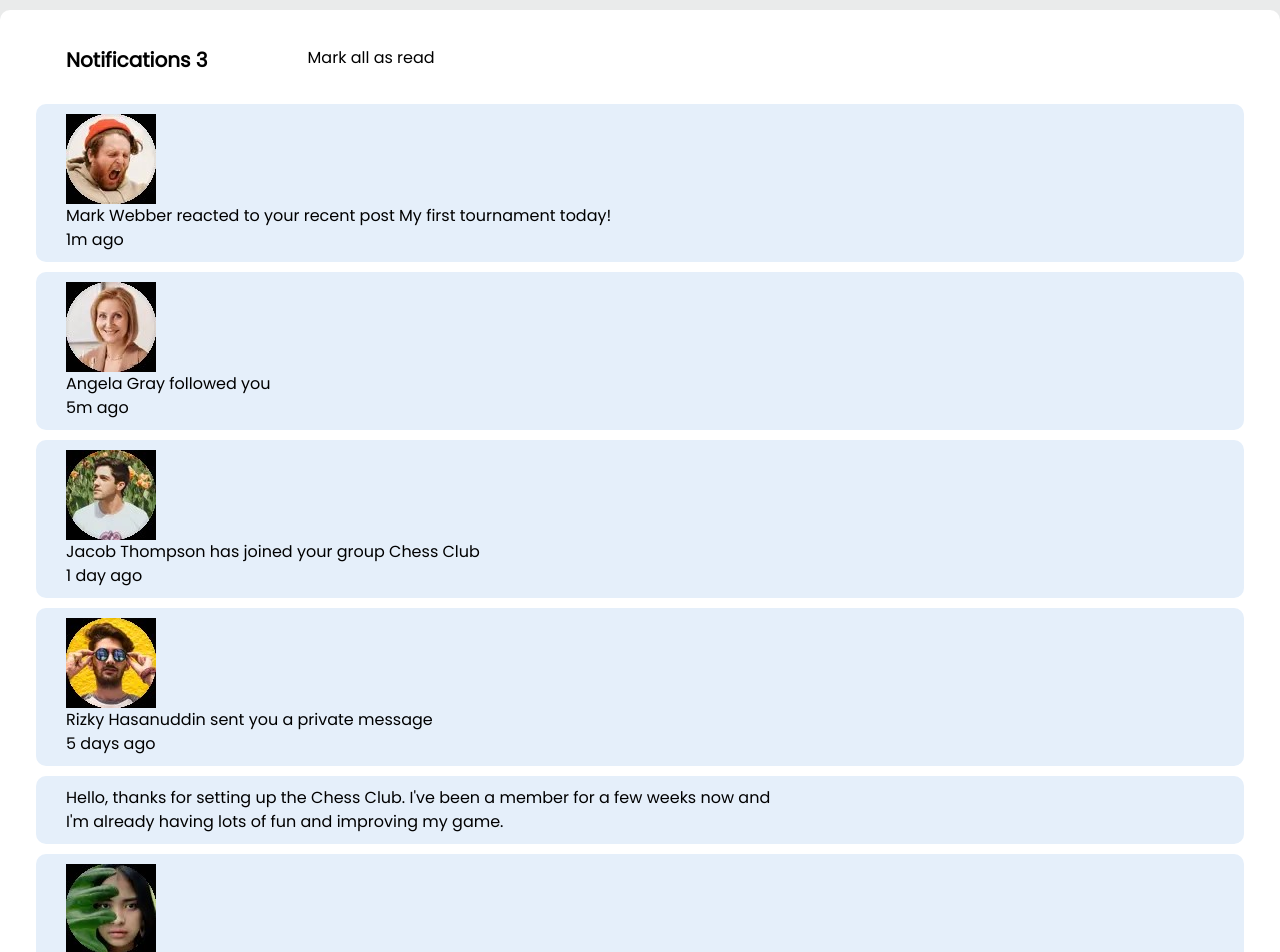
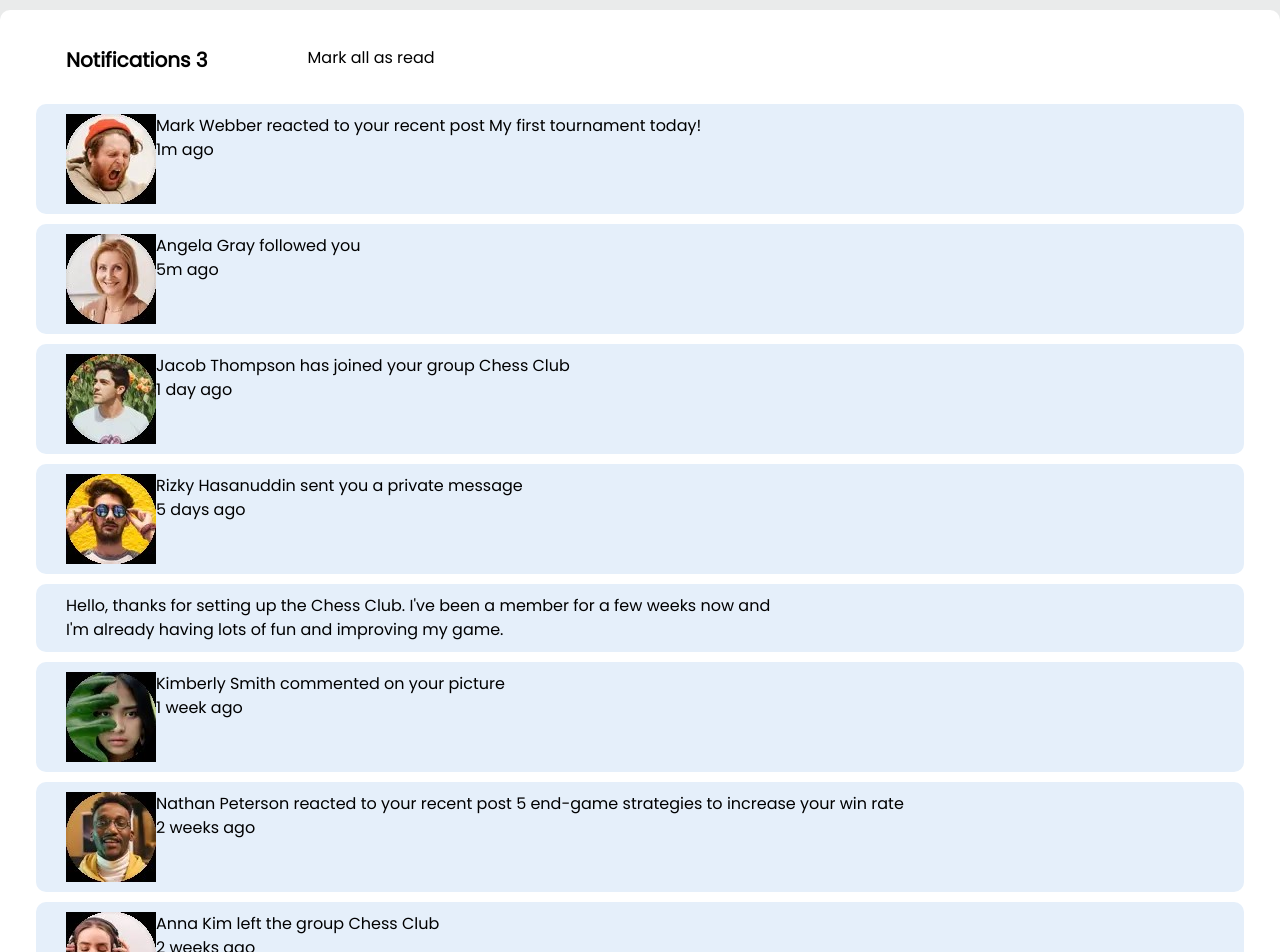
Before and after one commit to Padmasripriya/notifications-page, a React (Create React App) app: page / in a window 1280 px wide. Shown: the top 952 px of the page. Built offline with nearby package versions, Linux system fonts and the light colour scheme.

Commit message:
added alt text to images and added flex to the chat contents

```diff
--- a/src/App.css
+++ b/src/App.css
@@ -30,7 +30,3 @@ p {
 .notifications-count p {
     background: none;
 }
-
-.notifications-count .count {
-
-}
--- a/src/modules/notifications.js
+++ b/src/modules/notifications.js
@@ -4,52 +4,66 @@ export function Notifications() {
     return(
         <div className="notification">
             <div className="notifications-content">
-               <p>
-                    <img src={require("../images/avatar-mark-webber.jpg")}/>
+               <p className="flex">
+                    <img src={require("../images/avatar-mark-webber.jpg")} className="" alt="image of mark webber"/>
+                    <span>
                          Mark Webber reacted to your recent post My first tournament today!
                          <br />
                          1m ago
+                    </span>
                </p>
-               <p>
-                    <img src={require("../images/avatar-angela-gray.jpg")} />
+               <p className="flex">
+                    <img src={require("../images/avatar-angela-gray.jpg")} className="w-50px h-50px" alt="image of angela gray"/>
+                    <span>
                          Angela Gray followed you
                          <br />
                          5m ago
+                    </span>
                </p>
-               <p>
-                    <img src={require("../images/avatar-jacob-thompson.jpg")} />
+               <p className="flex">
+                    <img src={require("../images/avatar-jacob-thompson.jpg")} className="" alt="image of jacob thompson"/>
+                    <span>
                          Jacob Thompson has joined your group Chess Club
                          <br />
                          1 day ago
+                    </span>
                </p>
-               <p>
-                    <img src={require("../images/avatar-rizky-hasanuddin.jpg")} />
+               <p className="flex">
+                    <img src={require("../images/avatar-rizky-hasanuddin.jpg")} className="image of rizky hansanuddin"/>
+                    <span>
                          Rizky Hasanuddin sent you a private message
                          <br />
                          5 days ago
+                    </span>
                </p>
                <p>
                     Hello, thanks for setting up the Chess Club. I've been a member for a few weeks now and
                     <br />
                     I'm already having lots of fun and improving my game.
                </p>
-               <p>
-                    <img src={require("../images/avatar-kimberly-smith.jpg")} />
+               <p className="flex">
+                    <img src={require("../images/avatar-kimberly-smith.jpg")} className="" alt="image of kimberly smith"/>
+                    <span>
                          Kimberly Smith commented on your picture
                          <br />
                          1 week ago
+                    </span>
                </p>
-               <p>
-                    <img src={require("../images/avatar-nathan-peterson.jpg")} />
+               <p className="flex">
+                    <img src={require("../images/avatar-nathan-peterson.jpg")} className="" alt="image of nathan peterson"/>
+                    <span>
                          Nathan Peterson reacted to your recent post 5 end-game strategies to increase your win rate
                          <br />
                          2 weeks ago
+                    </span>
                </p>
-               <p>
-                   <img src={require("../images/avatar-anna-kim.jpg")} />
+               <p className="flex">
+                   <img src={require("../images/avatar-anna-kim.jpg")} className="" alt="image of anna kim"/>
+                    <span>
                          Anna Kim left the group Chess Club
                          <br />
                          2 weeks ago
+                    </span>
                </p>
             </div>
         </div>
```
Lines whose indentation alone changed are shown as unchanged.
